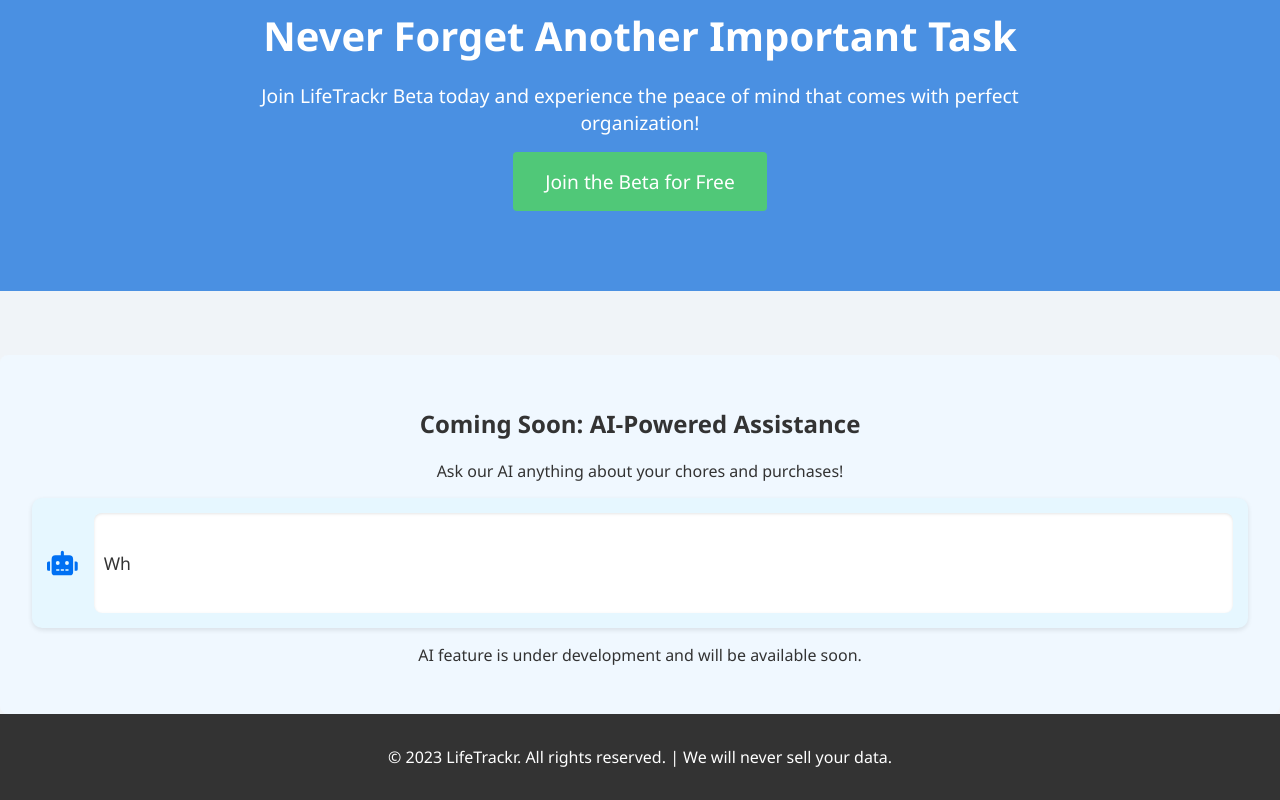
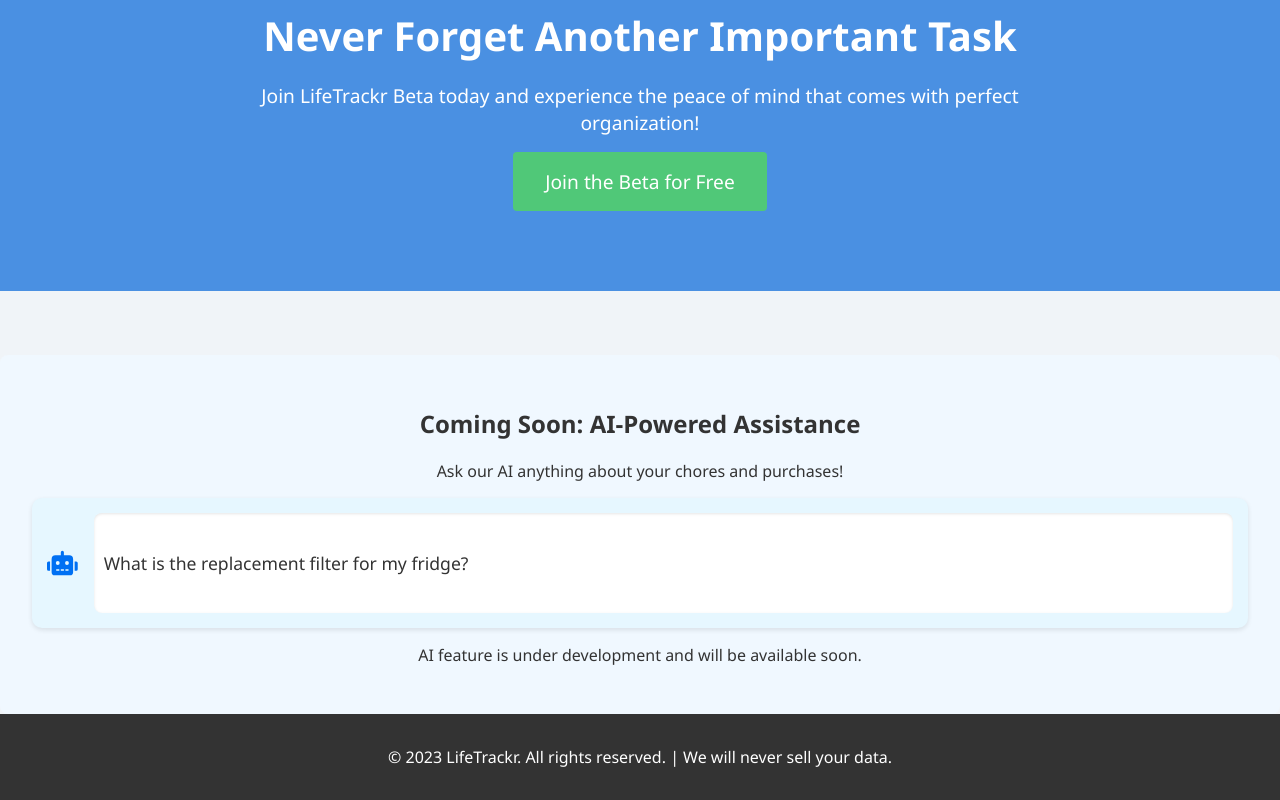
Before and after one commit to partha14/Lifetrackr, a Next.js app: page / in a window 1280 px wide. Shown: the part 1137-1937 px from the top of the page. Built offline with nearby package versions, Linux system fonts and the light colour scheme.

Commit message:
feat: update typing effect with new text and adjust speeds

```diff
--- a/pages/index.tsx
+++ b/pages/index.tsx
@@ -70,12 +70,13 @@ export default function Home() {
             <div className={styles.staticTextBox}>
               <TypingEffect
                 texts={[
+                  "What is the replacement filter for my fridge?",
                   "When did I last change my car's oil?",
                   "What's the warranty status of my laptop?",
-                  "When is my next house cleaning due?",
-                  "How much did I spend on groceries last month?",
+                  "When is my next house cleaning due?"
                 ]}
-                typingSpeed={20}
+                typingSpeed={700}
+                eraseSpeed={1000}
               />
             </div>
           </div>
```
